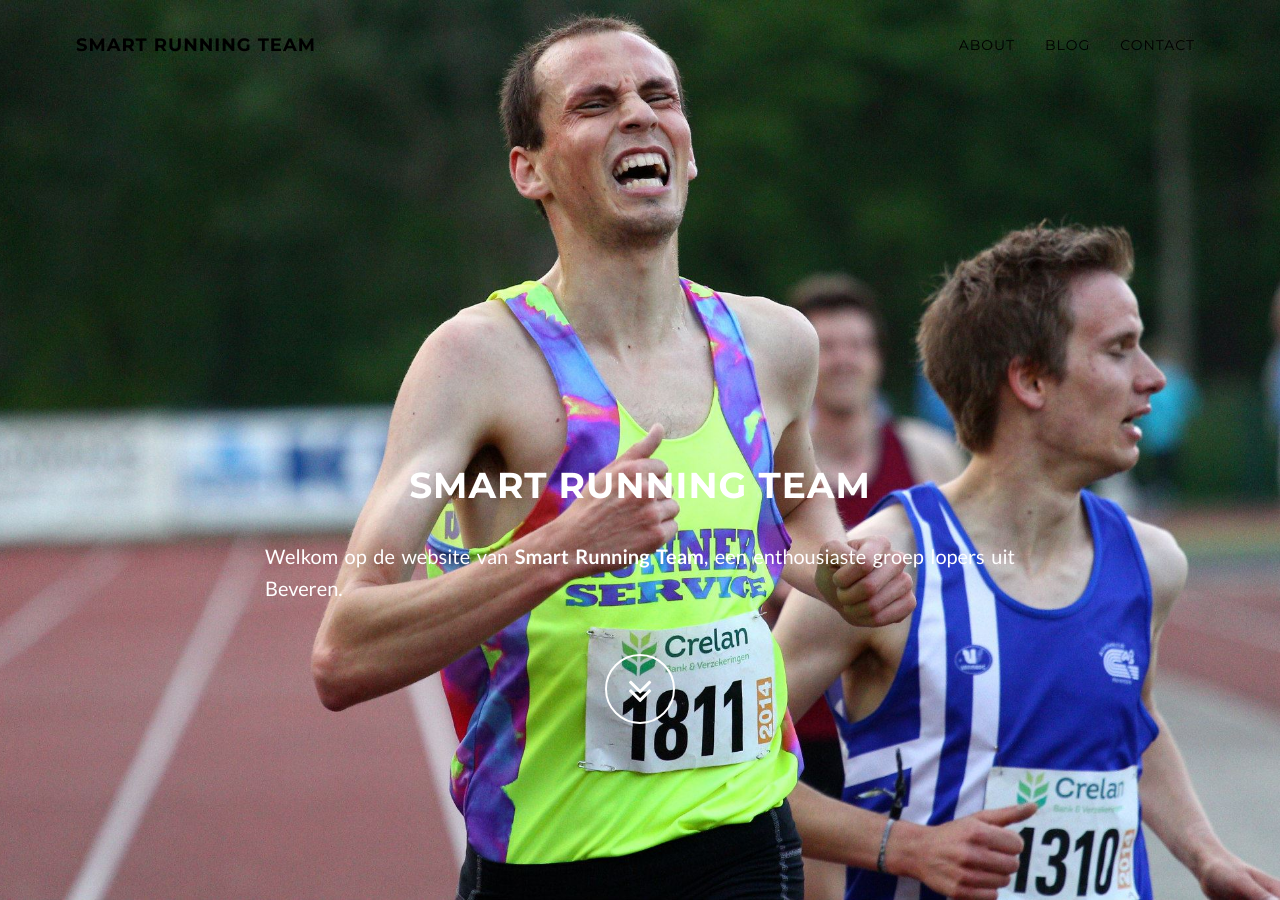
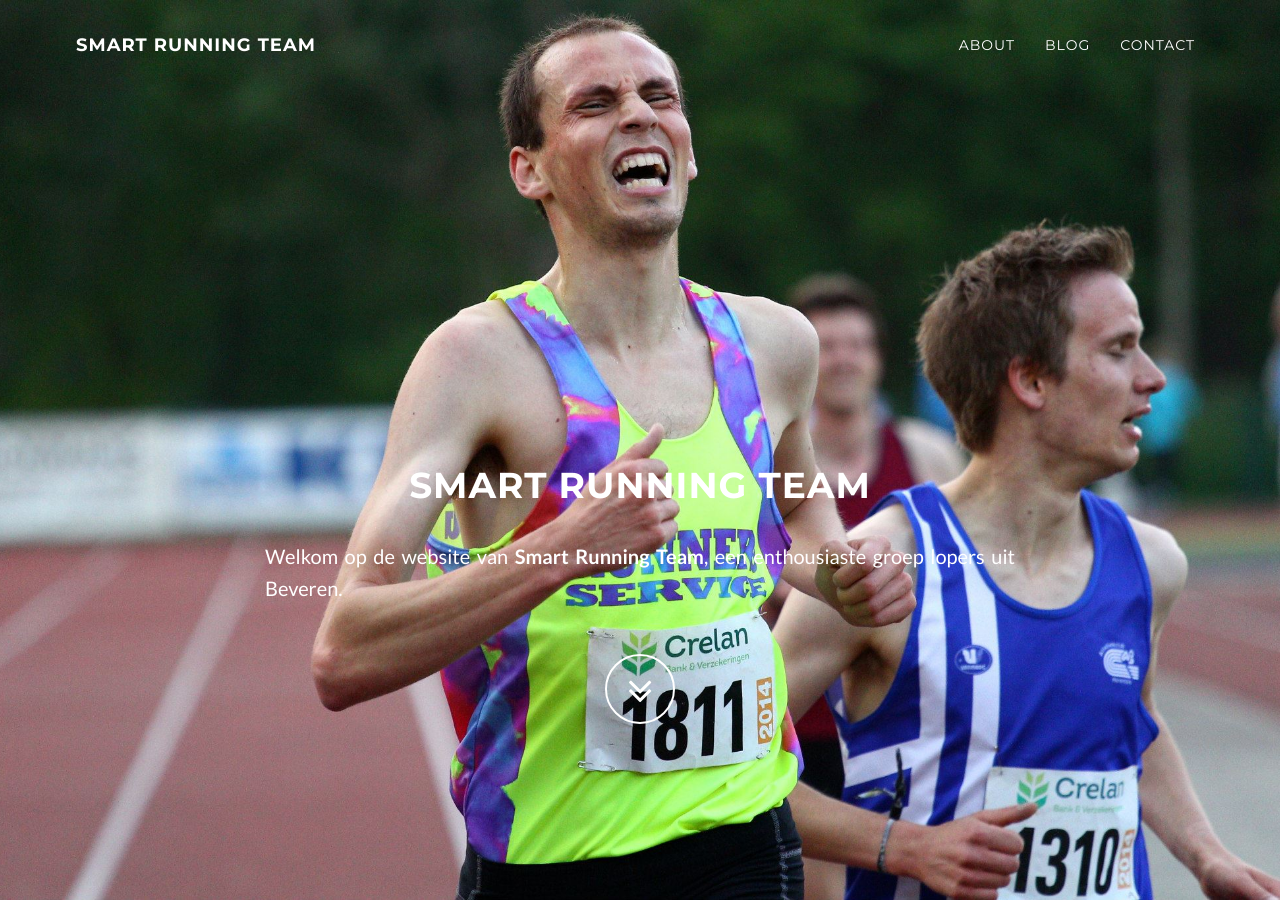
Before and after one commit to SmartRunningTeam/smartrunningteam.github.io, a Jekyll site: the page built from index.md, in a window 1280 px wide and 900 px high. Built offline with Jekyll 4.4.1, drawn with Linux system fonts in a browser that asks for light colours.

Commit message:
Navbar color fix

```diff
--- a/css/grayscale.css
+++ b/css/grayscale.css
@@ -114,11 +114,11 @@ a:focus {
 }
 
 .navbar-custom a {
-    color: #000;
+    color: #fff;
 }
 
-.navbar-custom .top-nav-collapse a {
-    color: #fff;
+.top-nav-collapse a {
+    color: #000;
 }
 
 .navbar-custom .nav li.active {
@@ -168,7 +168,7 @@ a:focus {
     text-align: center;
     color: #fff;
     background: url( {{ site.bg-0 }} ) no-repeat top center fixed;
-    background-color: rgba(0, 0, 0, 0.3);
+    background-color: #000;
     -webkit-background-size: cover;
     -moz-background-size: cover;
     background-size: cover;
```
